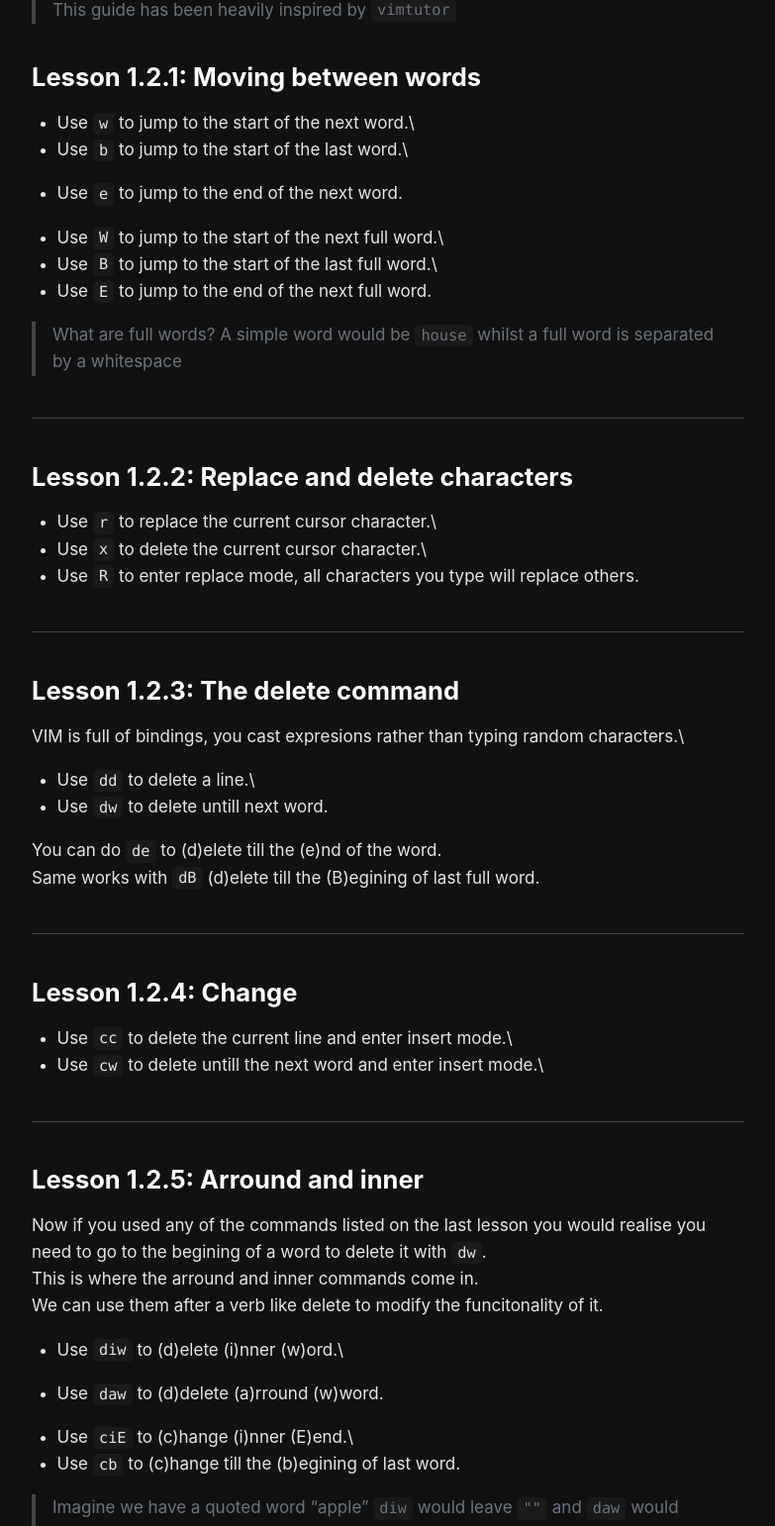
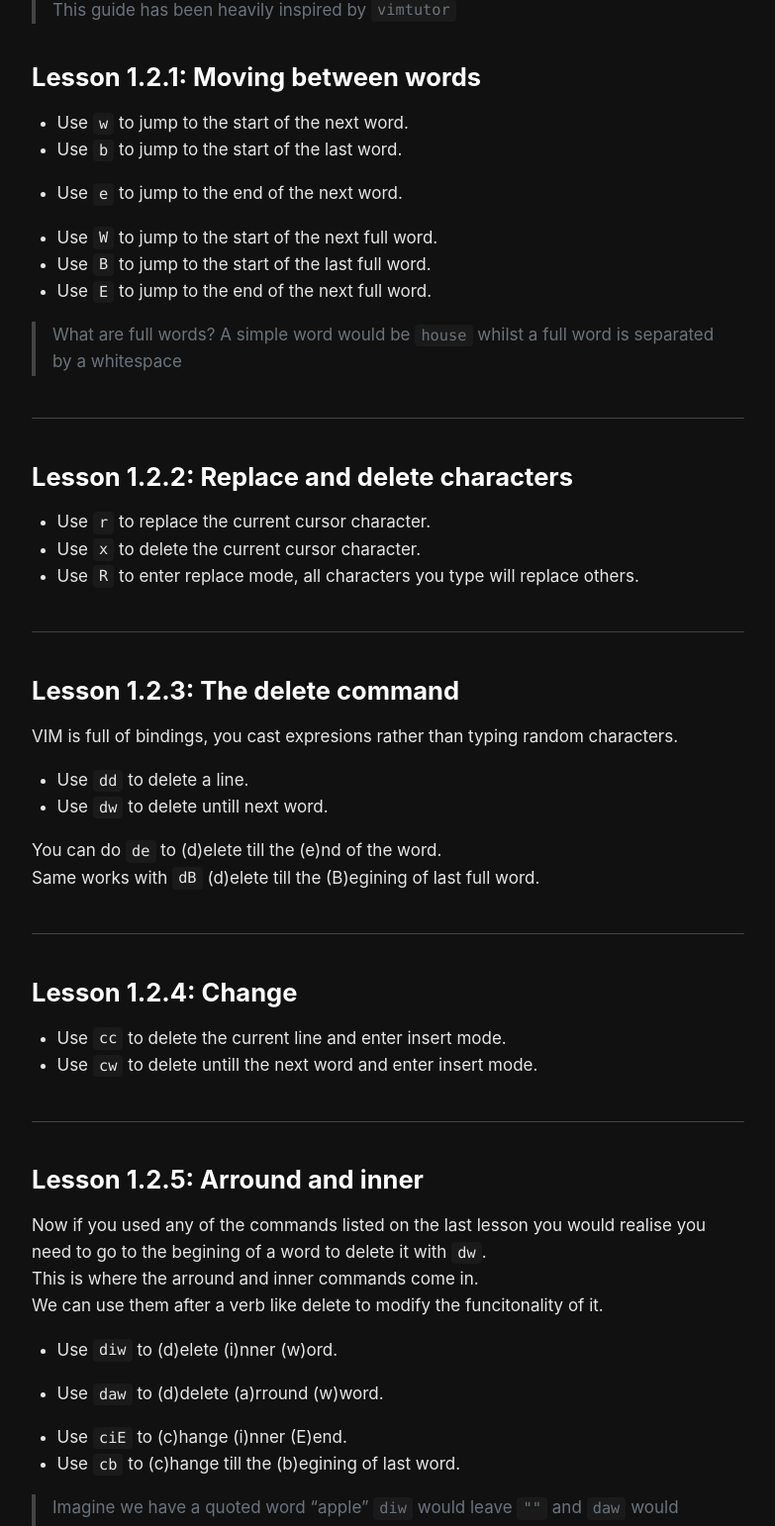
Before and after one commit to borrasnil/website, a Jekyll site: the page built from tutorials/vim-2.md, in a window 1280 px wide. Shown: the part 190-1732 px from the top of the page at 99% size, without its empty margins (248-1031 px from the left). Built offline with Jekyll 4.4.1, drawn with Linux system fonts in a browser that asks for light colours.

Commit message:
fix: trailing / removed from lists

```diff
--- a/tutorials/vim-2.md
+++ b/tutorials/vim-2.md
@@ -8,12 +8,12 @@ This guide will cover basic movement and deletion.
 > This guide has been heavily inspired by `vimtutor`
 
 ## Lesson 1.2.1: Moving between words
-- Use `w` to jump to the start of the next word.\
-- Use `b` to jump to the start of the last word.\
+- Use `w` to jump to the start of the next word.
+- Use `b` to jump to the start of the last word.
 - Use `e` to jump to the end of the next word.
 
-- Use `W` to jump to the start of the next full word.\
-- Use `B` to jump to the start of the last full word.\
+- Use `W` to jump to the start of the next full word.
+- Use `B` to jump to the start of the last full word.
 - Use `E` to jump to the end of the next full word.
 
 > What are full words? A simple word would be `house` whilst a full word is separated by a whitespace
@@ -21,15 +21,15 @@ This guide will cover basic movement and deletion.
 ---
 
 ## Lesson 1.2.2: Replace and delete characters
-- Use `r` to replace the current cursor character.\
-- Use `x` to delete the current cursor character.\
+- Use `r` to replace the current cursor character.
+- Use `x` to delete the current cursor character.
 - Use `R` to enter replace mode, all characters you type will replace others.
 
 ---
 
 ## Lesson 1.2.3: The delete command
-VIM is full of bindings, you cast expresions rather than typing random characters.\
-- Use `dd` to delete a line.\
+VIM is full of bindings, you cast expresions rather than typing random characters.
+- Use `dd` to delete a line.
 - Use `dw` to delete untill next word.
 
 You can do `de` to (d)elete till the (e)nd of the word.\
@@ -38,8 +38,8 @@ Same works with `dB` (d)elete till the (B)egining of last full word.
 ---
 
 ## Lesson 1.2.4: Change
-- Use `cc` to delete the current line and enter insert mode.\
-- Use `cw` to delete untill the next word and enter insert mode.\
+- Use `cc` to delete the current line and enter insert mode.
+- Use `cw` to delete untill the next word and enter insert mode.
 
 ---
 
@@ -48,10 +48,10 @@ Now if you used any of the commands listed on the last lesson you would realise
 This is where the arround and inner commands come in.\
 We can use them after a verb like delete to modify the funcitonality of it.
 
-- Use `diw` to (d)elete (i)nner (w)ord.\
+- Use `diw` to (d)elete (i)nner (w)ord.
 - Use `daw` to (d)delete (a)rround (w)word.
 
-- Use `ciE` to (c)hange (i)nner (E)end.\
+- Use `ciE` to (c)hange (i)nner (E)end.
 - Use `cb` to (c)hange till the (b)egining of last word.
 
 > Imagine we have a quoted word "apple" `diw` would leave `""` and `daw` would delete the quotes too.
```
Also changed, not shown: tutorials/vim-1.md (+3 -3 lines).
